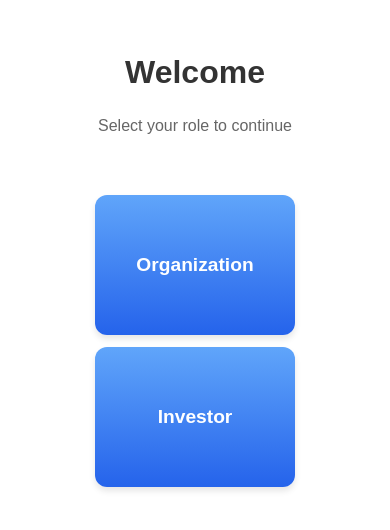
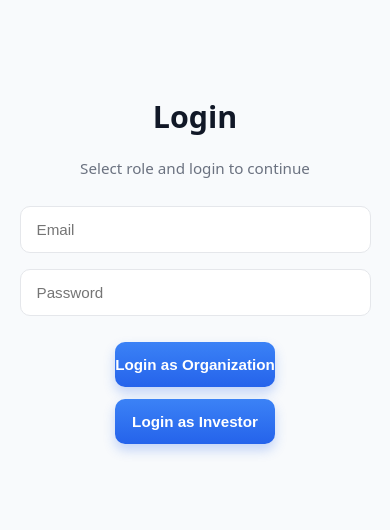
Before and after one commit to rocodes20/inveFront, a React (Vite) app: page / in a window 390 px wide. Shown: the part 162-692 px from the top of the page. Built offline with nearby package versions, Linux system fonts and the light colour scheme.

Commit message:
investor side completed

```diff
--- a/src/App.jsx
+++ b/src/App.jsx
@@ -4,7 +4,7 @@ import SelectionPage from './pages/SelectionPage';
 import OrganizationPage from './pages/OrganizationPage';
 import InvestorPage from './pages/InvestorPage';
 import Invest from './pages/Invest';
-import OfferingInvestors from './pages/OfferingInvestors'; // <--- Import New Page
+import OfferingInvestors from './pages/OfferingInvestors';
 
 const App = () => {
   return (
--- a/src/assets/Selectionpage.css
+++ b/src/assets/Selectionpage.css
@@ -1,41 +1,101 @@
-/* Center the page content */
+/* Page layout */
 .selection-container {
+  min-height: 100vh;
   display: flex;
   flex-direction: column;
+  justify-content: center;
   align-items: center;
-  justify-content: center;
-  min-height: 100vh;
-  background-color: #ffffff;
-  font-family: sans-serif;
+  background: #f8fafc;
+  font-family: system-ui, -apple-system, BlinkMacSystemFont, sans-serif;
 }
 
-/* The Container for the buttons */
+/* Title */
+.selection-container h1 {
+  font-size: 1.9rem;
+  font-weight: 700;
+  color: #111827;
+  margin-bottom: 6px;
+}
+
+/* Subtitle */
+.selection-container p {
+  font-size: 0.95rem;
+  color: #6b7280;
+  margin-bottom: 28px;
+}
+
+/* Inputs */
+.selection-container input {
+  width: 320px;
+  padding: 14px 16px;
+  margin-bottom: 16px;
+  border-radius: 10px;
+  border: 1px solid #e5e7eb;
+  font-size: 0.95rem;
+  background-color: #ffffff;
+  outline: none;
+  transition: border-color 0.2s ease, box-shadow 0.2s ease;
+}
+
+.selection-container input:focus {
+  border-color: #2563eb;
+  box-shadow: 0 0 0 3px rgba(37, 99, 235, 0.15);
+}
+
+/* Error */
+.error-text {
+  width: 320px;
+  color: #dc2626;
+  font-size: 0.85rem;
+  margin-bottom: 12px;
+  text-align: left;
+}
+
+/* Button group */
 .button-group {
   display: flex;
-  gap: 30px; /* Space between buttons */
-  margin-top: 20px;
+  gap: 16px;
+  margin-top: 10px;
 }
 
-/* Selectionpage.css */
+/* Buttons */
+.card-btn {
+  width: 150px;
+  padding: 14px 0;
+  font-size: 0.95rem;
+  font-weight: 600;
+  color: white;
+  border: none;
+  border-radius: 10px;
+  cursor: pointer;
 
-.card-btn {
-    /* GRADIENT UPDATE */
-    background: linear-gradient(180deg, #60a5fa 0%, #2563eb 100%);
-    color: white;
-    border: none;
+  background: linear-gradient(180deg, #3b82f6 0%, #2563eb 100%);
+  box-shadow: 0 6px 12px rgba(37, 99, 235, 0.25);
 
-    width: 200px;
-    height: 140px;
-    font-size: 1.2rem;
-    font-weight: 600;
-    border-radius: 12px;
-    box-shadow: 0 4px 6px rgba(0, 0, 0, 0.1);
-    cursor: pointer;
-    transition: transform 0.2s ease, box-shadow 0.2s ease;
+  transition: transform 0.15s ease, box-shadow 0.15s ease;
 }
 
 .card-btn:hover {
-    transform: translateY(-4px);
-    box-shadow: 0 10px 20px rgba(37, 99, 235, 0.25);
-    filter: brightness(1.1);
+  transform: translateY(-2px);
+  box-shadow: 0 10px 18px rgba(37, 99, 235, 0.35);
 }
+
+.card-btn:active {
+  transform: translateY(0);
+  box-shadow: 0 6px 12px rgba(37, 99, 235, 0.25);
+}
+
+/* Mobile */
+@media (max-width: 480px) {
+  .selection-container input {
+    width: 90%;
+  }
+
+  .button-group {
+    flex-direction: column;
+  }
+
+  .card-btn {
+    width: 100%;
+  }
+}
--- a/src/pages/ApplyOffering.jsx
+++ b/src/pages/ApplyOffering.jsx
@@ -42,6 +42,7 @@ function ApplyOffering() {
 
     navigate("/invest", {
       state: {
+        project_id : offer.project_id,
         offeringId: offer.offering_id,
         offeringClassId: offer.offering_class_id,
         offerName: offer.offer_name,
--- a/src/pages/Invest.jsx
+++ b/src/pages/Invest.jsx
@@ -18,9 +18,10 @@ function Invest() {
       </div>
     );
   }
-
+  const id = sessionStorage.getItem("userId")
   const {
     offeringId,
+    project_id,
     offerName,
     pricePerUnit,
     minimumInvestment,
@@ -42,14 +43,15 @@ function Invest() {
     }
 
     const payload = {
-      contact_id: 3,         // TEMP
-      project_id: 1,         // TEMP
+      contact_id: id,
+      project_id: project_id,         // TEMP
       offering_id: offeringId,
       amount: Number(amount)
     };
-
+console.log(payload)
     try {
       await investOffer(payload);
+
       alert("Investment successful!");
       navigate("/investor");
     } catch (err) {
--- a/src/pages/OfferingInvestors.jsx
+++ b/src/pages/OfferingInvestors.jsx
@@ -1,10 +1,10 @@
 import React, { useState, useEffect } from 'react';
 import { useParams, useNavigate } from 'react-router-dom';
 import { fetchInvestors } from '../services/api';
-import '../assets/viewOfferings.css'; // Reusing the table styles
+import '../assets/viewOfferings.css';
 
 const OfferingInvestors = () => {
-    const { id } = useParams(); // Get offering ID from URL
+    const { id } = useParams();
     const navigate = useNavigate();
     const [investors, setInvestors] = useState([]);
     const [loading, setLoading] = useState(true);
--- a/src/pages/OrganizationPage.jsx
+++ b/src/pages/OrganizationPage.jsx
@@ -7,12 +7,15 @@ import '../assets/OrganizationPage.css';
 
 const OrganizationPage = () => {
   const [activeTab, setActiveTab] = useState('invitation');
-  const [selectedProjectForOffering, setSelectedProjectForOffering] = useState('');
+  const [selectedProjectIdForOffering, setSelectedProjectIdForOffering] = useState(null);
 
-  const handleNavigateToOffering = (projectName) => {
-      setSelectedProjectForOffering(projectName);
-      setActiveTab('offering');
-  };
+
+
+  const handleNavigateToOffering = (projectId) => {
+    setSelectedProjectIdForOffering(projectId);
+    setActiveTab('offering');
+};
+
 
   const handleManualAddOffering = () => {
       setSelectedProjectForOffering('');
@@ -64,7 +67,8 @@ const OrganizationPage = () => {
         {activeTab === 'view-offerings' && <ViewOfferings />}
 
         {activeTab === 'offering' && (
-            <AddNewOffering initialProjectName={selectedProjectForOffering} />
+            <AddNewOffering projectId={selectedProjectIdForOffering} />
+
         )}
       </div>
 
--- a/src/pages/Projects.jsx
+++ b/src/pages/Projects.jsx
@@ -2,7 +2,7 @@ import React, { useState, useEffect } from 'react';
 import { fetchProjects, createProject } from '../services/api';
 import '../assets/projects.css';
 
-const Projects = ({ onAddOffering }) => { // <--- Destructure prop here
+const Projects = ({ onAddOffering }) => {
     const [projects, setProjects] = useState([]);
     const [showCreateForm, setShowCreateForm] = useState(false);
     const [loading, setLoading] = useState(true);
@@ -78,7 +78,7 @@ const Projects = ({ onAddOffering }) => { // <--- Destructure prop here
                                 <div className="card-action-footer">
                                     <button
                                         className="add-offering-btn"
-                                        onClick={() => onAddOffering(proj.project_name)}
+                                        onClick={() => onAddOffering(proj.project_id)}
                                     >
                                          Add Offering
                                     </button>
--- a/src/pages/SelectionPage.jsx
+++ b/src/pages/SelectionPage.jsx
@@ -1,33 +1,87 @@
-import React from 'react';
+import React, { useState } from 'react';
 import { useNavigate } from 'react-router-dom';
+import { loginUser } from '../services/api';
 import '../assets/SelectionPage.css';
 
 const SelectionPage = () => {
   const navigate = useNavigate();
 
+  const [email, setEmail] = useState('');
+  const [password, setPassword] = useState('');
+  const [error, setError] = useState('');
+  const [loading, setLoading] = useState(false);
+
+  const handleLogin = async (role) => {
+  setError('');
+  setLoading(true);
+
+  try {
+    // ORG
+    if (role === 'organization') {
+      const userId = 1;
+      const userRole = 'organization';
+
+      sessionStorage.setItem('userId', userId);
+      sessionStorage.setItem('role', userRole);
+
+      navigate('/organization');
+      return;
+    }
+
+    // INVESTOR
+    const response = await loginUser(email, password, role);
+    console.log(response)
+    const { userId, role: userRole } = response.result;
+
+    sessionStorage.setItem('contactId', userId);
+    sessionStorage.setItem('role', userRole);
+
+    navigate(`/${userRole}`);
+  } catch (err) {
+    setError(err.message || 'Login failed');
+  } finally {
+    setLoading(false);
+  }
+};
+
+
   return (
     <div className="selection-container">
+      <h1>Login</h1>
+      <p>Select role and login to continue</p>
 
-      <h1 style={{ color: '#333', marginBottom: '10px' }}>Welcome</h1>
-      <p style={{ color: '#666', marginBottom: '40px' }}>Select your role to continue</p>
+      <input
+        type="email"
+        placeholder="Email"
+        value={email}
+        onChange={(e) => setEmail(e.target.value)}
+      />
+
+      <input
+        type="password"
+        placeholder="Password"
+        value={password}
+        onChange={(e) => setPassword(e.target.value)}
+      />
+
+      {error && <p className="error-text">{error}</p>}
 
       <div className="button-group">
+        <button
+          className="card-btn"
+          onClick={() => handleLogin('investor')}
+          disabled={loading}
+        >
+          {loading ? 'Logging in...' : 'Login as Investor'}
+        </button>
 
         <button
           className="card-btn"
-          onClick={() => navigate('/investor')}
+          onClick={() => handleLogin('organization')}
+          disabled={loading}
         >
-          Investor
+          {loading ? 'Logging in...' : 'Login as Organization'}
         </button>
-
-        {/* Organization Button */}
-        <button
-          className="card-btn"
-          onClick={() => navigate('/organization')}
-        >
-          Organization
-        </button>
-
       </div>
     </div>
   );
--- a/src/services/api.js
+++ b/src/services/api.js
@@ -1,6 +1,16 @@
 
 const BASE_URL = "http://127.0.0.1:5000/company";
 
+export async function loginUser(email, password, role) {
+  return await apiRequest({
+    action: "login",
+    payload: {
+      email,
+      password,
+      role
+    }
+  });
+}
 
 async function apiRequest(payload) {
   try {
```
Also changed, not shown: src/pages/AddNewOffering.jsx (+16 -12 lines), src/pages/ViewOfferings.jsx (+5 -8 lines).
